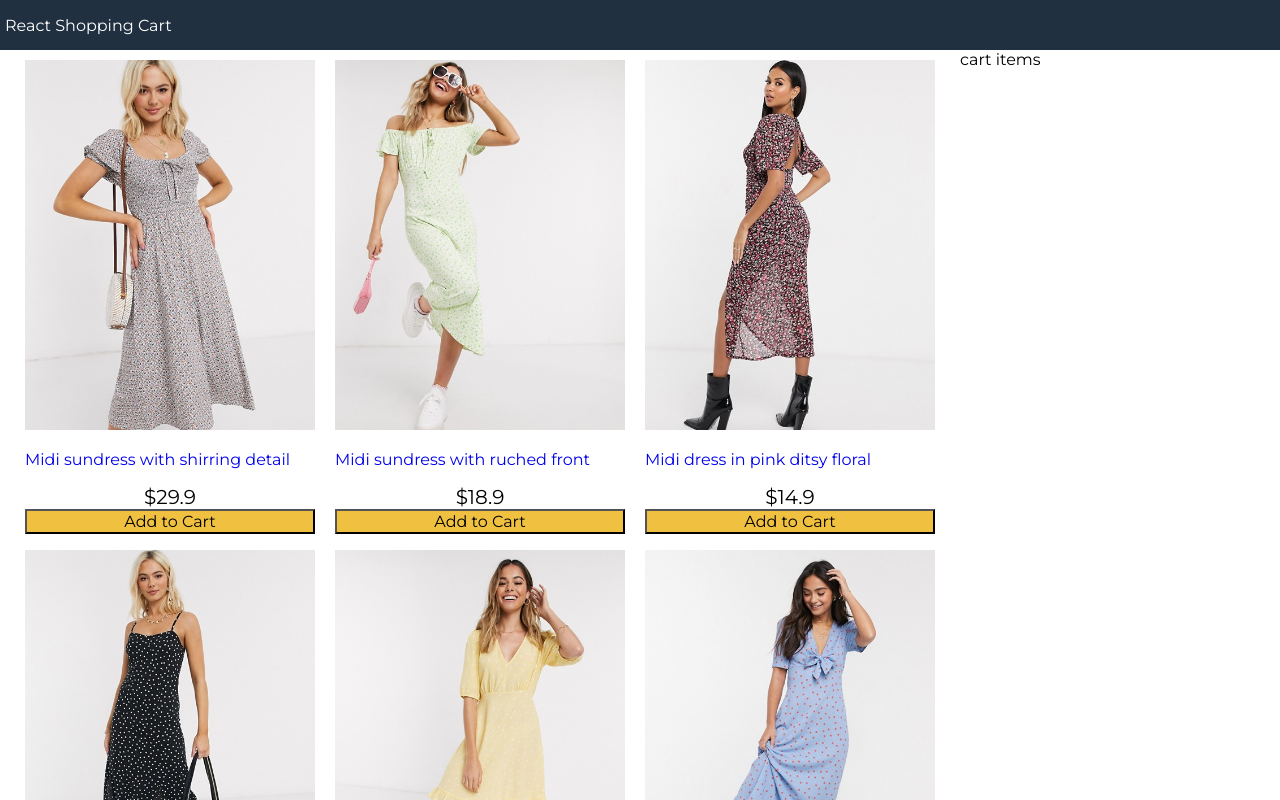
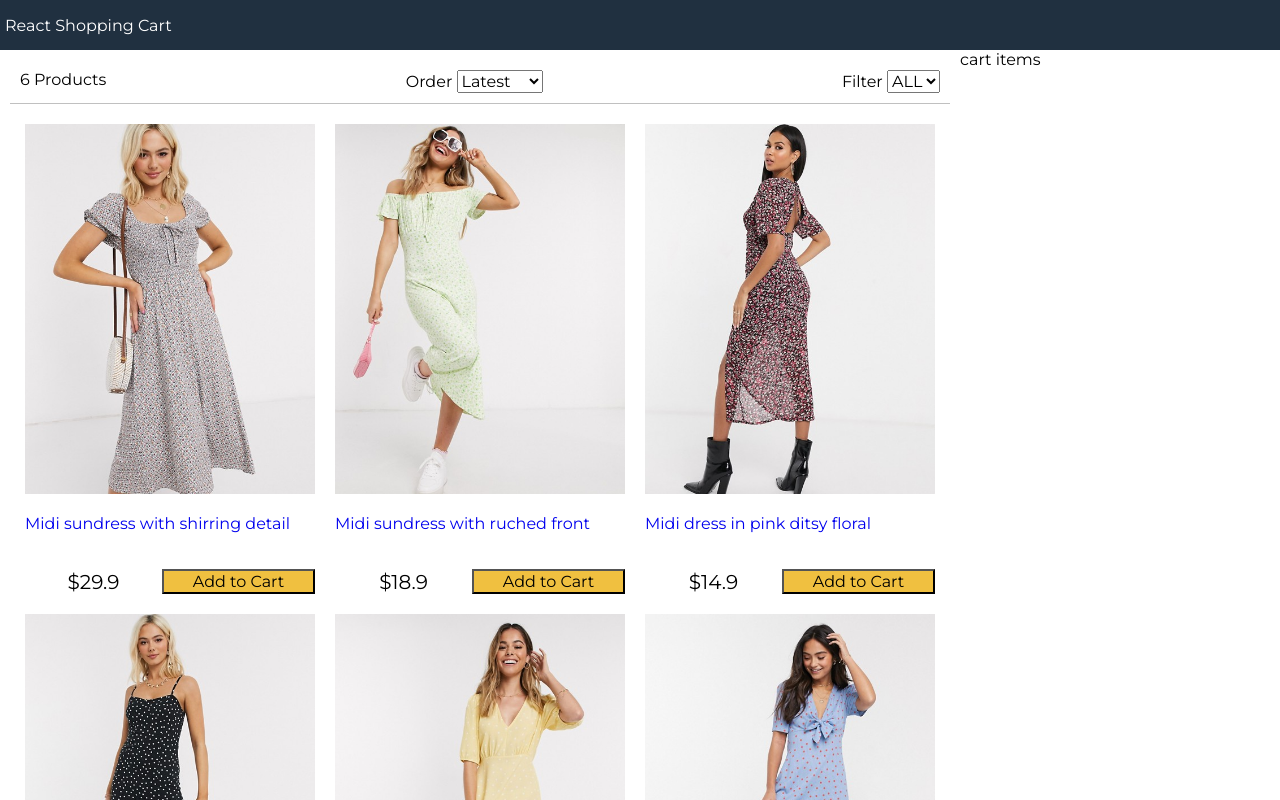
Before and after one commit to gurpreet0909/react-shopping-cart, a React (Create React App) app: page / in a window 1280 px wide. Shown: the top 800 px of the page. Built offline with nearby package versions, Linux system fonts and the light colour scheme.

Commit message:
Filter products added

```diff
--- a/src/App.js
+++ b/src/App.js
@@ -1,7 +1,8 @@
-// feature-1
 import React from 'react';
 import data from "./data.json";
 import Product from './compoenets/Product';
+import Filter from './compoenets/Filter';
+
 
 class App extends React.Component {
 
@@ -14,6 +15,32 @@
     };
   }
 
+  sortProducts = (event) => {
+    console.log(event.target.value);
+    const sort = event.target.value;
+    this.setState((state) => ({
+      sort: sort,
+      products: this.state.products.slice().sort((a,b) => (
+        sort === "lowest" ? ((a.price > b.price) ? 1:-1) :
+        sort === "highest" ? ((a.price < b.price)) ? 1: -1 :
+        ((a._id < b._id)? 1: -1)
+      ))
+    }));
+  }
+
+  filterProducts = (event) =>{
+    console.log(event.target.value);
+    if(event.target.value === "") {
+      this.setState({size: event.target.value, products: data.products})
+    } else {
+    this.setState({
+      size:event.target.value,
+      products: data.products.filter(
+        (product) => product.availableSizes.indexOf(event.target.value)>=0)
+      });
+    }
+  }
+
   render() {
     return (
       <div class="grid-container">
@@ -23,6 +50,12 @@
         <main>
             <div className= "content">
               <div className="main">
+                <Filter count={this.state.products.length}
+                  sort={this.state.sort}
+                  size ={this.state.size}
+                  sortProducts = {this.sortProducts}
+                  filterProducts = {this.filterProducts}>
+                </Filter>
                 <Product products={this.state.products}></Product>
               </div>
               <div className="sidebar">
--- /dev/null
+++ b/src/compoenets/Filter.js
@@ -0,0 +1,35 @@
+import React, { Component } from 'react';
+
+export default class Filter extends Component {
+    render() {
+        return (
+            <div className="filter">
+            <div className="filter-result">
+                {this.props.count} Products
+            </div>
+
+            <div className="filter-sort">
+            Order{" "}
+            <select value={this.props.sort} onChange={this.props.sortProducts}>
+            <option  value="latest">Latest</option>
+            <option value="lowest">Lowest</option>
+            <option value="highest">Highest</option>
+            </select>
+            </div>
+
+            <div className="filter-size">
+            Filter{" "}
+              <select value={this.props.size} onChange={this.props.filterProducts}>
+              <option value="">ALL</option>
+              <option value="XS">XS</option>
+              <option value="S">S</option>
+              <option value="M">M</option>
+              <option value="L">L</option>
+              <option value="XL">XL</option>
+              <option value="XXL">XXL</option>
+              </select>
+            </div>
+            </div>
+        )
+    }
+}
--- a/src/compoenets/Product.js
+++ b/src/compoenets/Product.js
@@ -15,10 +15,11 @@
                         </a>
                         <div className="product-price">
                           <div>{formatCurrency(product.price)}</div>
-                        </div>
-                        <button className="button-primary">
+                          <button className="button-primary">
                           Add to Cart
                         </button>
+                          </div>
+
                       </div>
                     </li>
                 ))}
--- a/src/index.css
+++ b/src/index.css
@@ -130,3 +130,16 @@
 .button-primary {
   background-color: #f0c040;
 }
+
+/* filter */
+.filter{
+  display: flex;
+  justify-content: space-between;
+  padding: 1rem;
+  margin: 1rem;
+  border-bottom: 0.1rem #c0c0c0 solid;
+}
+
+.filter div{
+
+}
```
